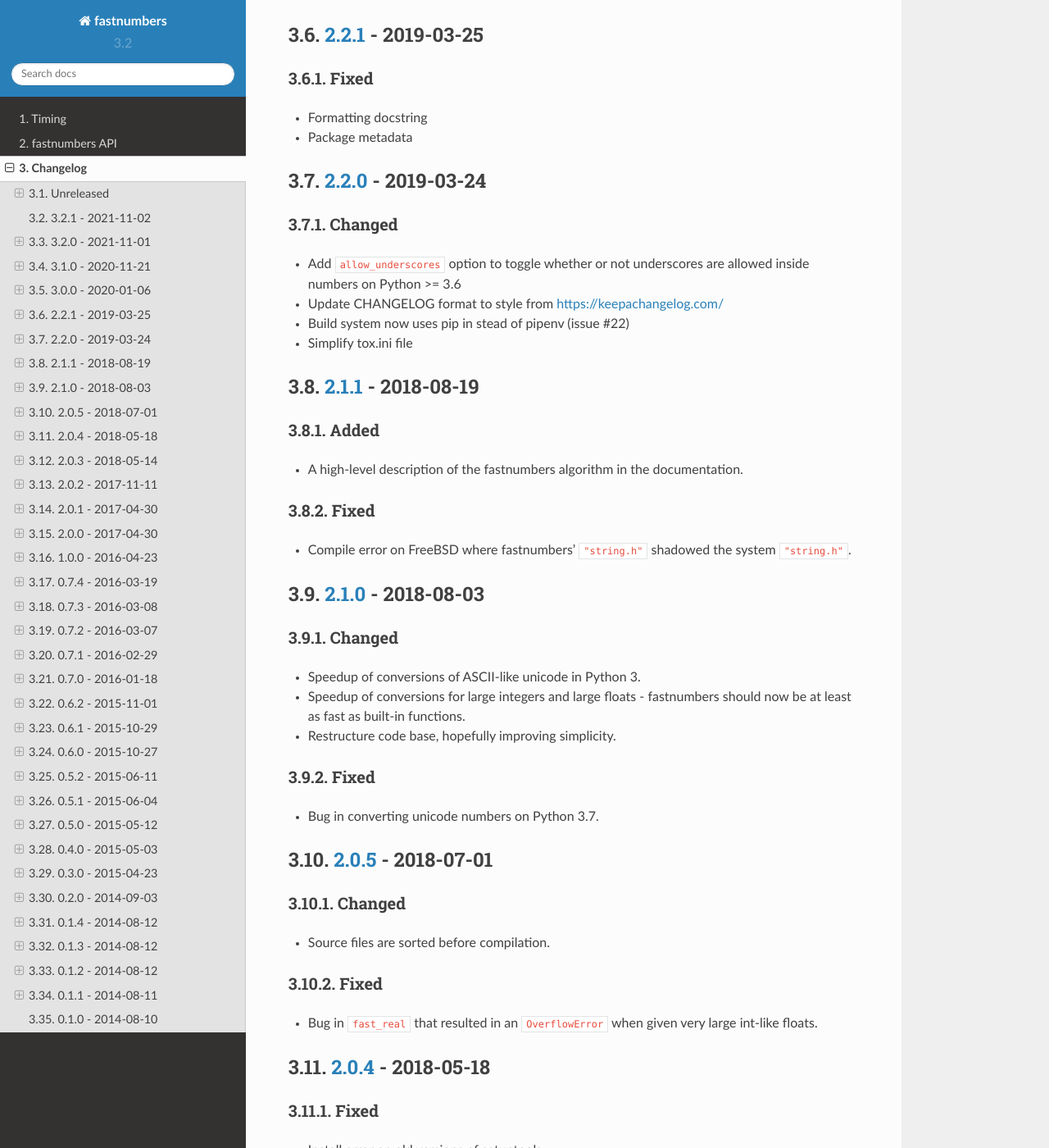
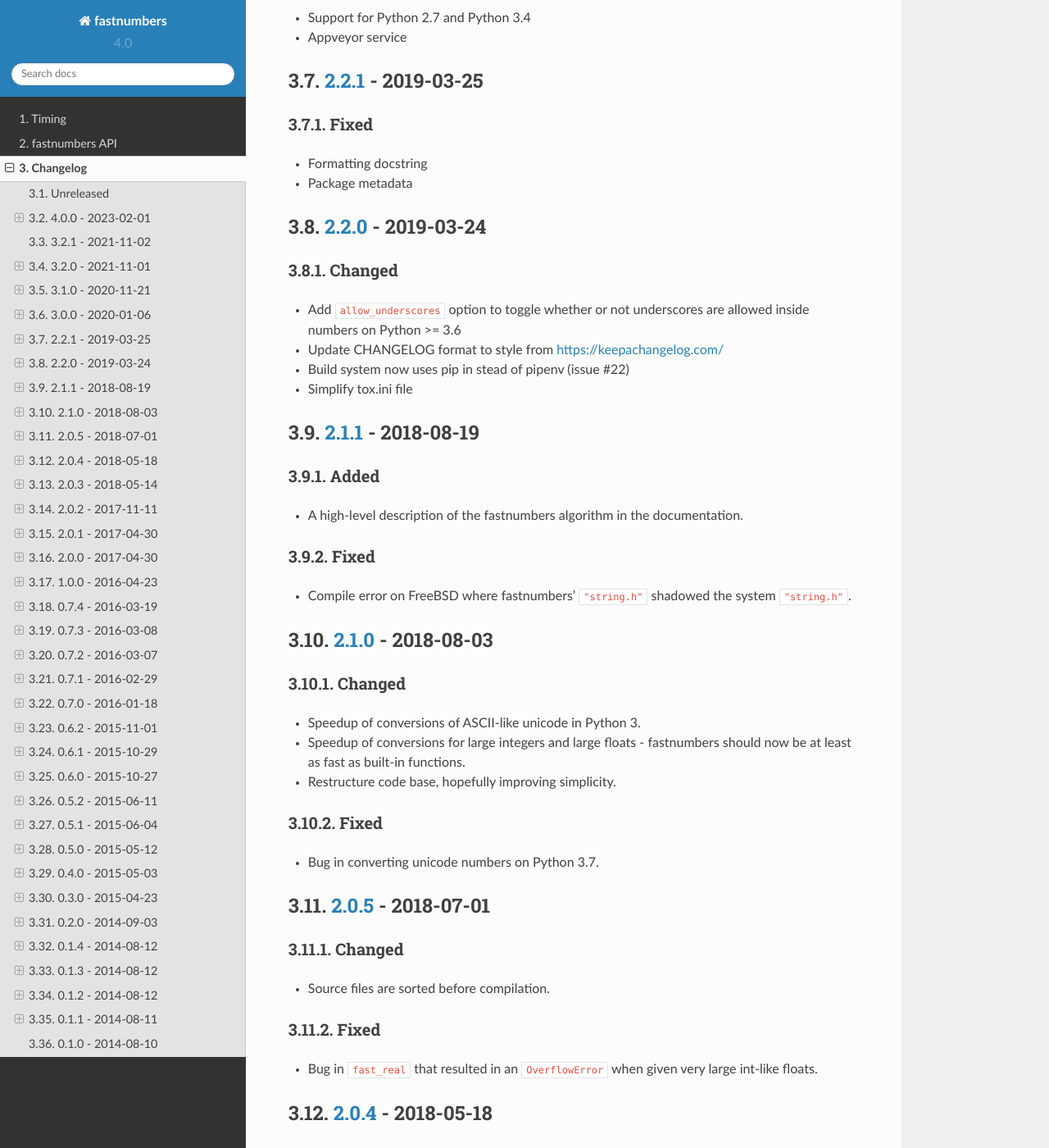
Before and after one commit to SethMMorton/fastnumbers, a Sphinx documentation site: the page built from docs/source/changelog.rst, in a window 1280 px wide and 1400 px high, scrolled down 2452 px. Shown: the whole window at 82% size. Built offline with Sphinx 7.4.7 and the Read the Docs theme 2.0.0, drawn with Linux system fonts in a browser that asks for light colours; some of the changed text lies outside the part shown.

Commit message:
Bump version: 3.2.1 → 4.0.0

```diff
--- a/CHANGELOG.md
+++ b/CHANGELOG.md
@@ -1,4 +1,7 @@
 Unreleased
+---
+
+[4.0.0] - 2023-02-01
 ---
 
 ### Added
@@ -389,6 +392,7 @@ Unreleased
   - Initial release of `fastnumbers`
 
 <!---Comparison links-->
+[4.0.0]: https://github.com/SethMMorton/fastnumbers/compare/3.2.1...4.0.0
 [3.2.1]: https://github.com/SethMMorton/fastnumbers/compare/3.2.0...3.2.1
 [3.2.0]: https://github.com/SethMMorton/fastnumbers/compare/3.1.0...3.2.0
 [3.1.0]: https://github.com/SethMMorton/fastnumbers/compare/3.0.0...3.1.0
--- a/docs/source/conf.py
+++ b/docs/source/conf.py
@@ -68,7 +68,7 @@ copyright = "2014, Seth M. Morton"
 # built documents.
 #
 # The full version, including alpha/beta/rc tags.
-release = "3.2.1"
+release = "4.0.0"
 # The short X.Y version.
 version = ".".join(release.split(".")[0:2])
 
--- a/setup.cfg
+++ b/setup.cfg
@@ -1,5 +1,5 @@
 [bumpversion]
-current_version = 3.2.1
+current_version = 4.0.0
 commit = True
 tag = True
 tag_name = {new_version}
--- a/setup.py
+++ b/setup.py
@@ -45,7 +45,7 @@ ext = [
 # All other data is in the setup.cfg file.
 setup(
     name="fastnumbers",
-    version="3.2.1",
+    version="4.0.0",
     python_requires=">=3.7",
     packages=find_packages(where="src"),
     package_dir={"": "src"},
```
Also changed, not shown: 1 other file.
